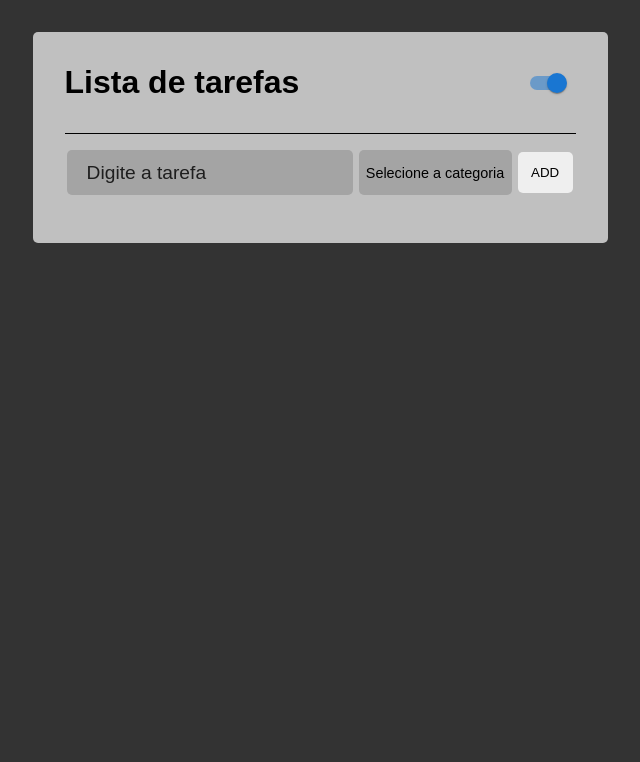
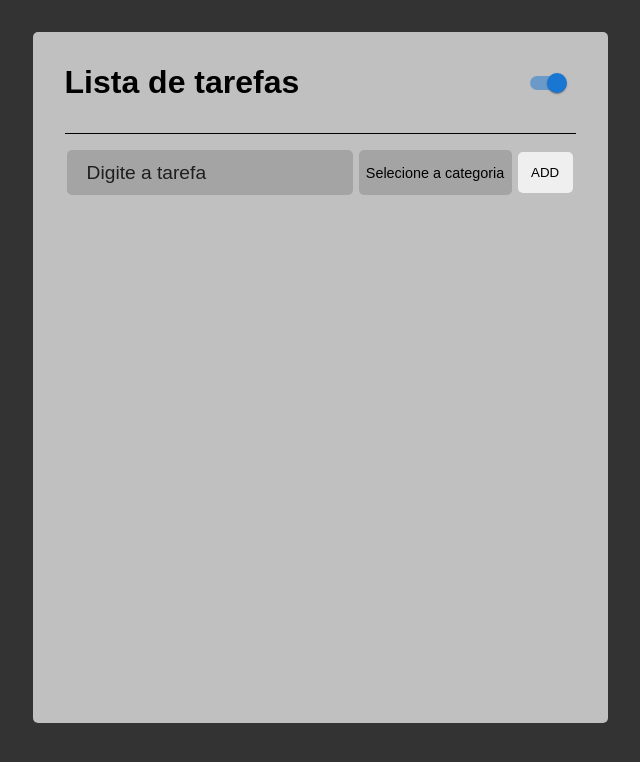
Before and after one commit to Markyz25/todo-list_react, a React (Vite) app: page / in a window 1280 px wide. Shown: the top 762 px of the page, without its empty margins (320-960 px from the left). Built offline with nearby package versions, Linux system fonts and the light colour scheme.

Commit message:
Correções

```diff
--- a/src/index.css
+++ b/src/index.css
@@ -4,7 +4,3 @@
   box-sizing: border-box;
   font-family: sans-serif;
 }
-
-body {
-  overflow-y: hidden;
-}
--- a/src/styles/Container.js
+++ b/src/styles/Container.js
@@ -7,7 +7,7 @@ export const Container = styled.div`
     margin: 0 auto;
     border-radius: 5px;
     padding: 2rem;
-    /* height: 5%; */
+    height: 90%;
     max-height: 700px;
     overflow-y: auto;
 
```
